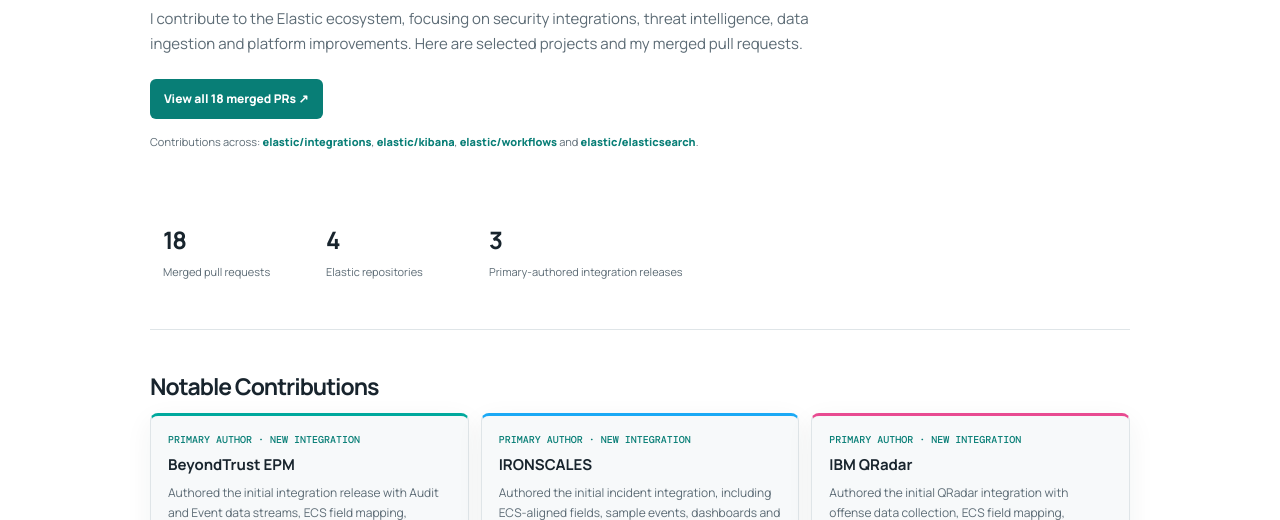
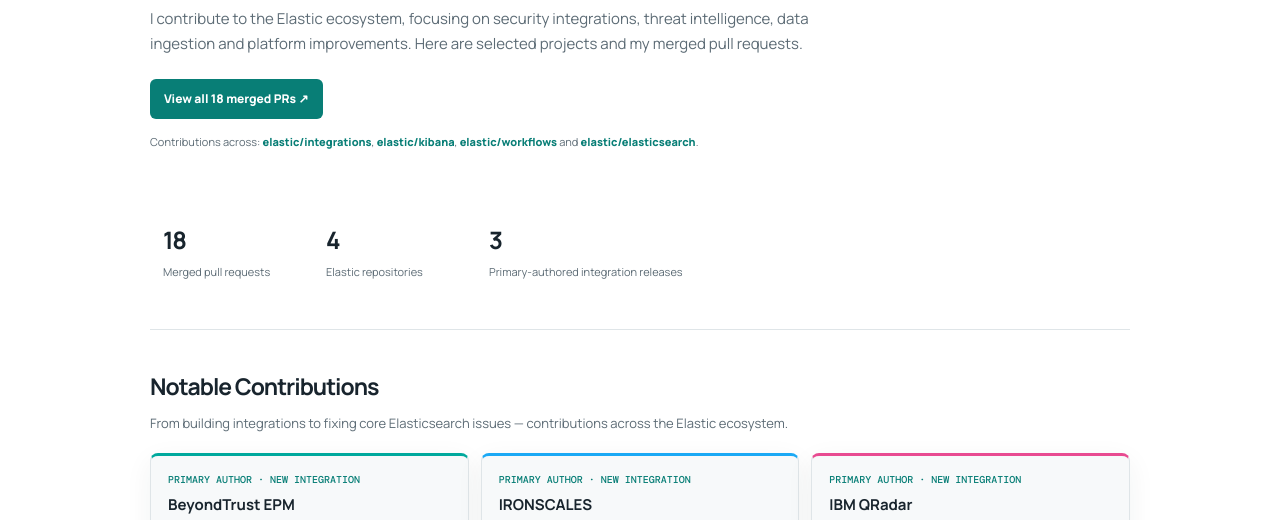
Before and after one commit to akshraj-05/elastic-oss-portfolio, a plain HTML site: page index.html in a window 1280 px wide. Shown: the part 260-780 px from the top of the page. Drawn offline with nearby package versions, Linux system fonts and the light colour scheme.

Commit message:
Add concise impact statement to notable contributions

```diff
--- a/index.html
+++ b/index.html
@@ -146,6 +146,7 @@
 
   <section id="highlights">
     <h2>Notable Contributions</h2>
+    <p class="section-intro">From building integrations to fixing core Elasticsearch issues — contributions across the Elastic ecosystem.</p>
     <div class="highlights">
       <article class="highlight" style="border-top:3px solid var(--teal)">
         <small>Primary author · New integration</small>
```
